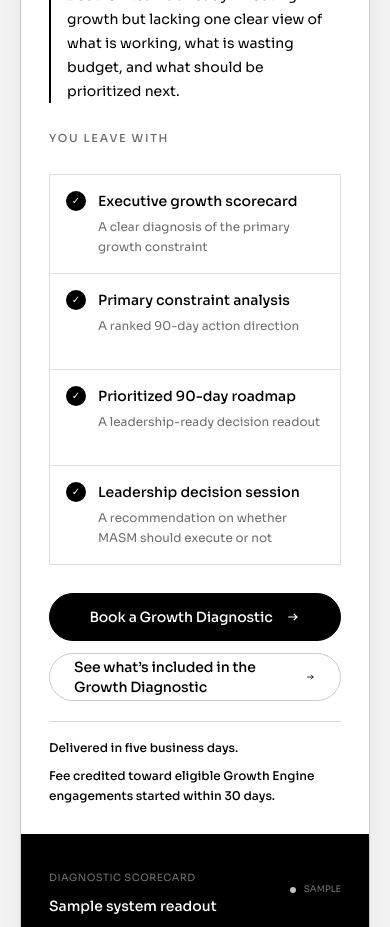
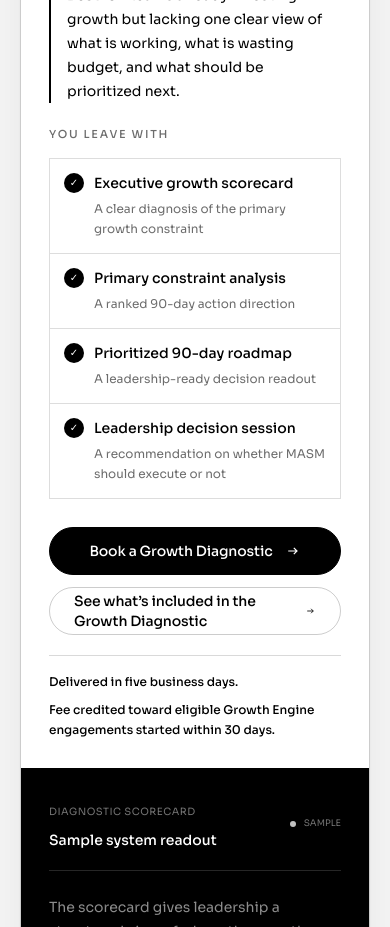
Before and after one commit to sianmatti/masm-website, a Next.js app: page / in a window 390 px wide. Shown: the part 2460-3387 px from the top of the page. Built offline with nearby package versions, Linux system fonts and the light colour scheme; no server answers.

Commit message:
Finalize MASM launch readiness polish

```diff
--- a/components/diagnostic.tsx
+++ b/components/diagnostic.tsx
@@ -49,10 +49,10 @@ export function Diagnostic() {
                 investing in growth but lacking one clear view of what is working,
                 what is wasting budget, and what should be prioritized next.
               </p>
-              <span className="eyebrow mt-7 block">You leave with</span>
-              <div className="mt-7 grid border-l border-t border-line text-sm sm:grid-cols-2">
+              <span className="eyebrow mt-6 block sm:mt-7">You leave with</span>
+              <div className="mt-4 grid border-l border-t border-line text-sm sm:mt-5 sm:grid-cols-2">
                 {deliverables.map(([title, outcome]) => (
-                  <div key={title} className="flex min-h-24 items-start gap-3 border-b border-r border-line px-4 py-4">
+                  <div key={title} className="flex items-start gap-2.5 border-b border-r border-line px-3.5 py-3.5 sm:min-h-24 sm:gap-3 sm:px-4 sm:py-4">
                     <span className="grid h-5 w-5 shrink-0 place-items-center rounded-full bg-ink text-[10px] text-white">✓</span>
                     <span>
                       <strong className="block font-medium">{title}</strong>
```
